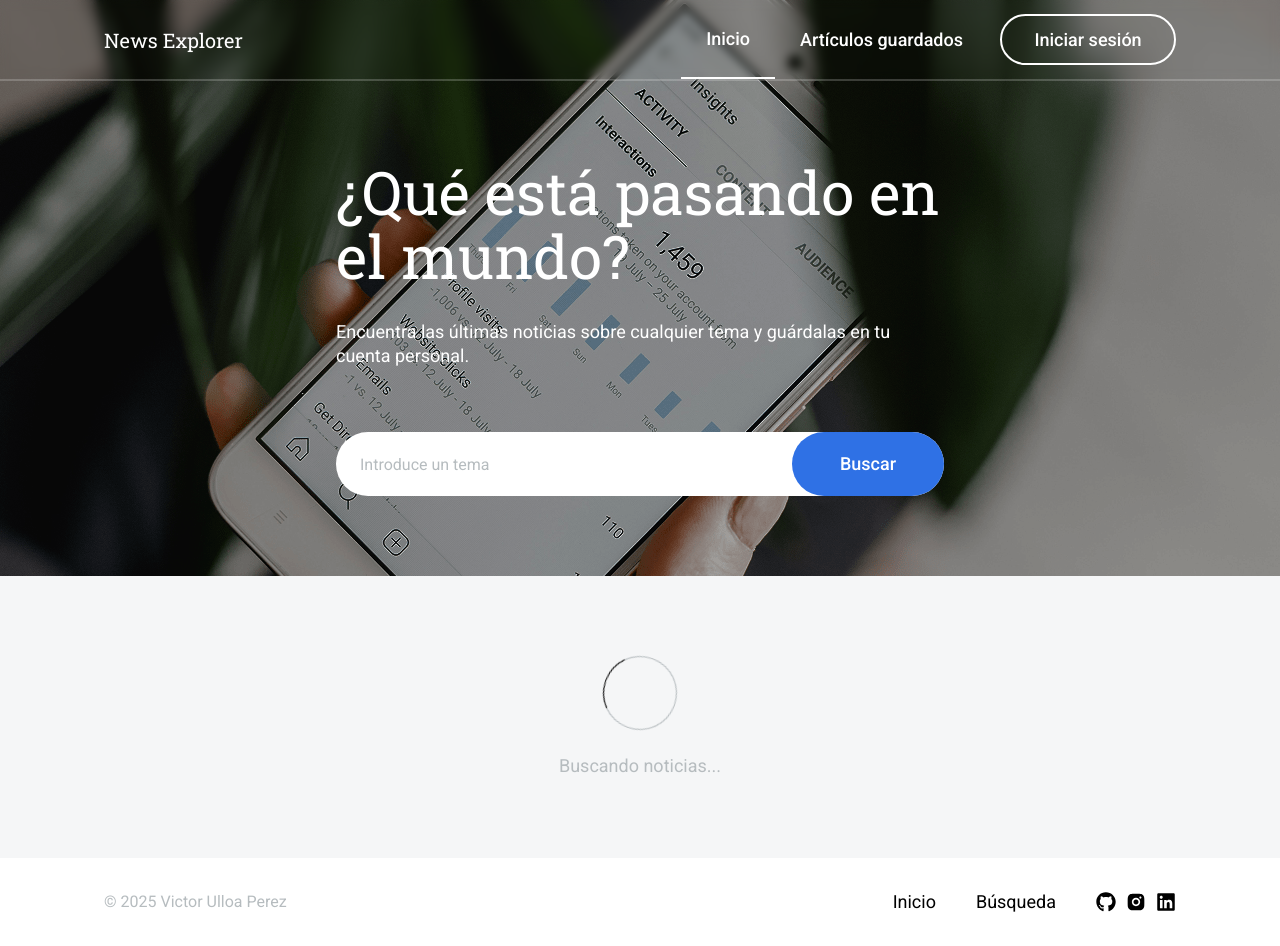
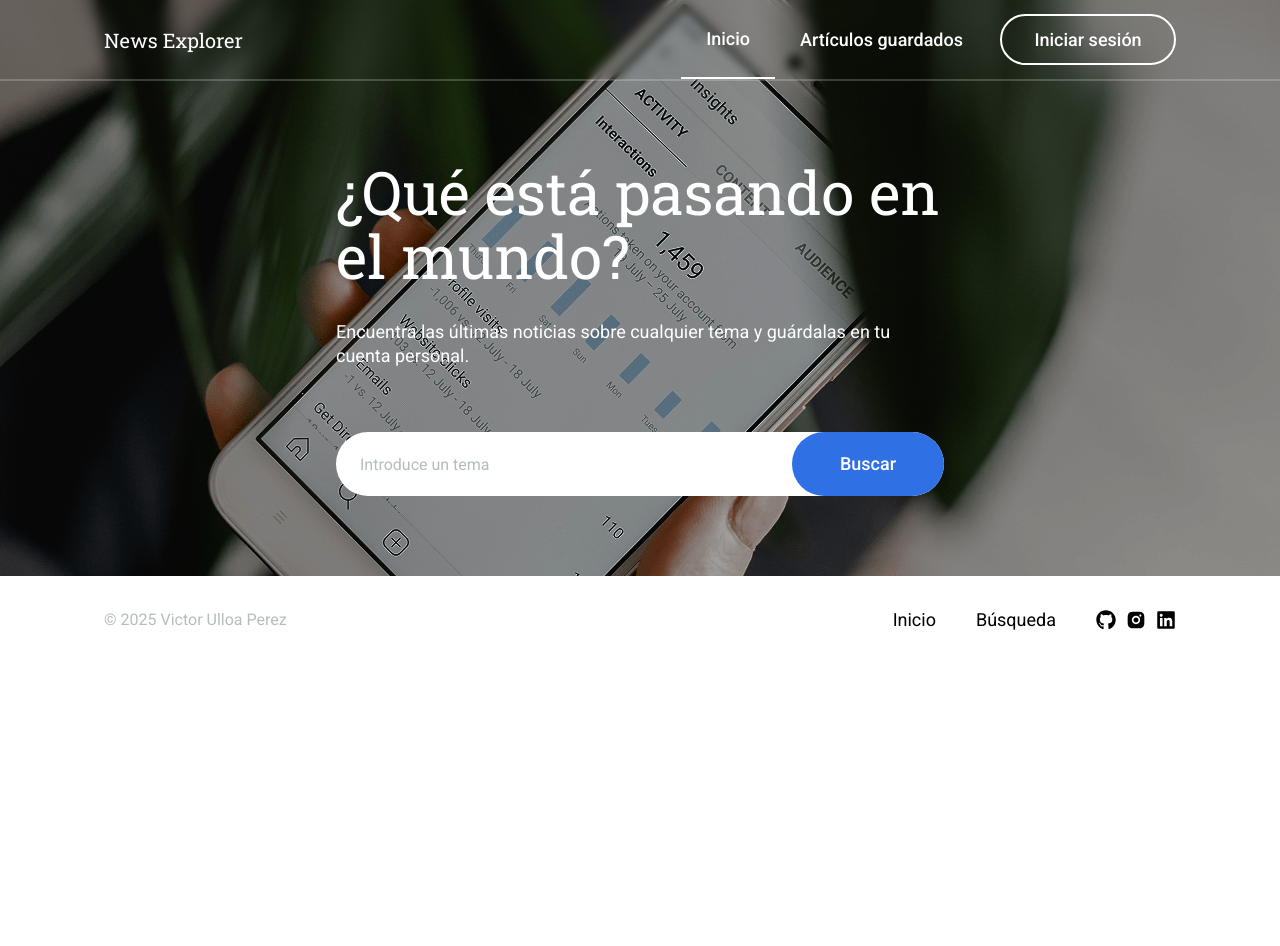
Before and after one commit to victoralfonsoulloa/news-explorer-frontend, a Next.js app: page / in a window 1280 px wide. After the commit the page ends 800 px from the top, so only its background shows below. Built offline with nearby package versions, Linux system fonts and the light colour scheme.

Commit message:
refactor: reorganize HTML structure in layout and pages

```diff
--- a/src/app/layout.tsx
+++ b/src/app/layout.tsx
@@ -2,6 +2,7 @@ import type { Metadata, Viewport } from "next";
 import { FC, PropsWithChildren } from "react";
 import { roboto } from "@/vendor/fonts";
 import "@/styles/globals.css";
+import Footer from "@/components/Footer";
 
 export const metadata: Metadata = {
   title: "Create Next App",
@@ -23,7 +24,10 @@ export const viewport: Viewport = {
 const RootLayout: FC<PropsWithChildren> = ({ children }) => {
   return (
     <html lang="es">
-      <body className={`${roboto.className} antialiased`}>{children}</body>
+      <body className={`${roboto.className} antialiased`}>
+        {children}
+        <Footer />
+        </body>
     </html>
   );
 };
--- a/src/app/page.tsx
+++ b/src/app/page.tsx
@@ -3,21 +3,23 @@
 import NotFound from "@/components/NotFound";
 import Preloader from "@/components/PreLoader";
 import Header from "@/components/Header";
+import "../styles/globals.css";
 import Footer from "@/components/Footer";
-import "../styles/globals.css";
 
 export default function Main() {
   return (
-    <main>
+    <>
       <Header />
-      <Preloader />
-      {/* <div className="h-[374px]">
+      <main>
+      {/* <Preloader />
+      <div className="h-[374px]">
         <NotFound
           title="No se encontró nada"
           description="Lo sentimos, pero no hay nada que coincida con tus términos de búsqueda."
         />
       </div> */}
-      <Footer />
-    </main>
+      </main>
+      {/* <Footer /> */}
+    </>
   );
 }
--- a/src/app/saved-news/page.tsx
+++ b/src/app/saved-news/page.tsx
@@ -3,9 +3,9 @@ import Footer from "@/components/Footer";
 
 export default function SavedNews() {
   return (
-    <main>
+    <>
       <NewsHeader />
-      <Footer />
-    </main>
+      <main></main>
+    </>
   );
 }
```
